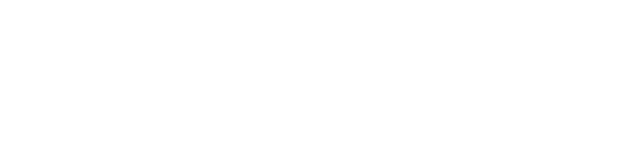
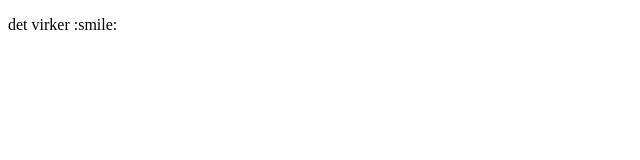
Before and after one commit to OssieSchie/gitTestStudiegruppe, a plain HTML site: page proebve.html in a window 1280 px wide. Shown: the whole page, without its empty margins (0-640 px from the left). Drawn offline with Linux system fonts and the light colour scheme.

Commit message:
det virker

```diff
--- a/proebve.html
+++ b/proebve.html
@@ -7,6 +7,6 @@
     <title>Document</title>
 </head>
 <body>
-
+    <p>det virker :smile:</p>
 </body>
 </html>
```
